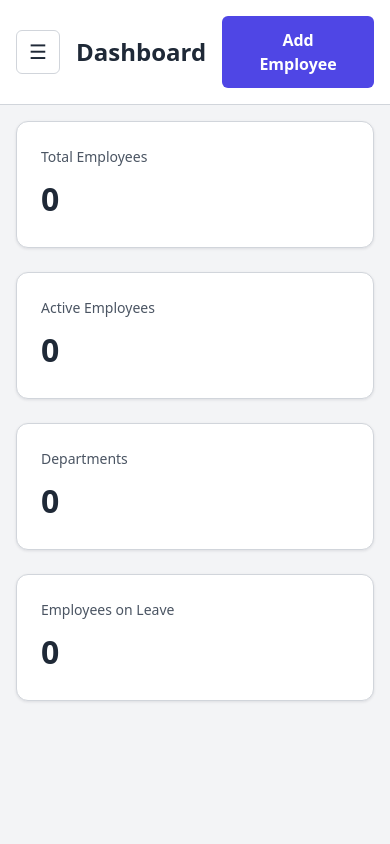
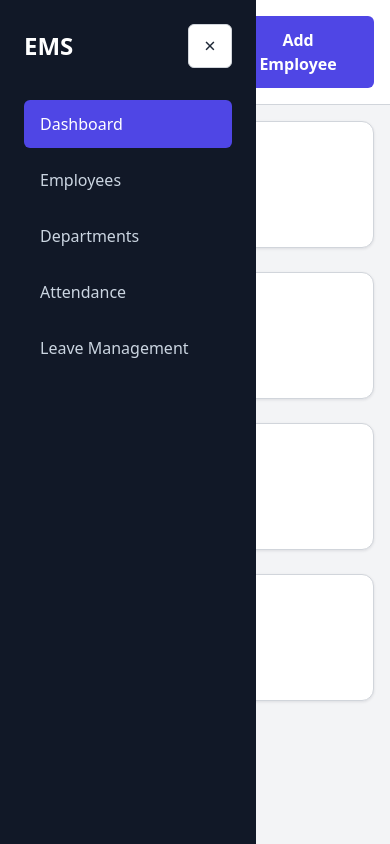
Before and after one commit to evamaina/employee-management-system, a plain HTML site: page index.html in a window 390 px wide. Both pictures are taken after a click on the button "Open navigation menu". Drawn offline with Linux system fonts and the light colour scheme.

Commit message:
feat: add mobile sidebar controls

```diff
--- a/css/layout.css
+++ b/css/layout.css
@@ -14,6 +14,13 @@
   overflow-y: auto;
   transition: transform 0.3s ease;
   z-index: 100;
+}
+
+.sidebar-header {
+  display: flex;
+  align-items: center;
+  justify-content: space-between;
+  gap: 1rem;
 }
 
 .sidebar nav {
@@ -62,7 +69,8 @@
   z-index: 10;
 }
 
-.menu-toggle {
+.menu-toggle,
+.sidebar-close {
   display: none;
 }
 
@@ -83,7 +91,8 @@
     margin-left: 0;
   }
 
-  .menu-toggle {
+  .menu-toggle,
+  .sidebar-close {
     display: inline-flex;
     align-items: center;
     justify-content: center;
@@ -97,9 +106,10 @@
     font-size: 1.25rem;
   }
 
-  .menu-toggle:focus-visible {
-  outline: 3px solid var(--color-primary);
-  outline-offset: 3px;
+  .menu-toggle:focus-visible,
+  .sidebar-close:focus-visible {
+    outline: 3px solid var(--color-primary);
+    outline-offset: 3px;
   }
 
   .topbar {
--- a/index.html
+++ b/index.html
@@ -12,7 +12,17 @@
   <body>
     <div class="app-layout">
       <aside class="sidebar" id="sidebar">
-        <h1>EMS</h1>
+        <div class="sidebar-header">
+          <h1>EMS</h1>
+          <button
+            type="button"
+            class="sidebar-close"
+            aria-label="Close navigation menu"
+            aria-controls="sidebar"
+          >
+            <span aria-hidden="true">&times;</span>
+          </button>
+        </div>
         <nav aria-label="Main navigation">
           <a href="#dashboard" class="active" aria-current="page">Dashboard</a>
           <a href="#employees">Employees</a>
--- a/js/app.js
+++ b/js/app.js
@@ -1 +1,5 @@
+import { initializeSidebar } from "./components/sidebar.js";
+
 console.log("Employee Management System started");
+
+initializeSidebar();
--- /dev/null
+++ b/js/components/sidebar.js
@@ -0,0 +1,29 @@
+export function initializeSidebar() {
+  const menuToggle = document.querySelector(".menu-toggle");
+  const sidebar = document.getElementById("sidebar");
+
+  if (!menuToggle || !sidebar) {
+    return;
+  }
+
+  const closeButton = sidebar.querySelector(".sidebar-close");
+
+  function updateMenuButton(isOpen) {
+    menuToggle.setAttribute("aria-expanded", String(isOpen));
+    menuToggle.setAttribute(
+      "aria-label",
+      isOpen ? "Close navigation menu" : "Open navigation menu",
+    );
+  }
+
+  menuToggle.addEventListener("click", () => {
+    const isOpen = sidebar.classList.toggle("is-open");
+    updateMenuButton(isOpen);
+  });
+
+  closeButton?.addEventListener("click", () => {
+    sidebar.classList.remove("is-open");
+    updateMenuButton(false);
+    menuToggle.focus();
+  });
+}
```
